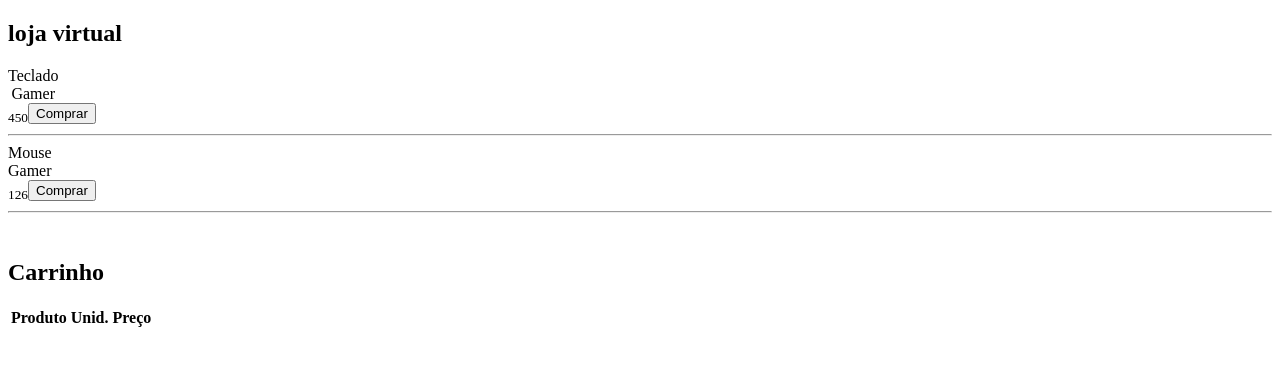
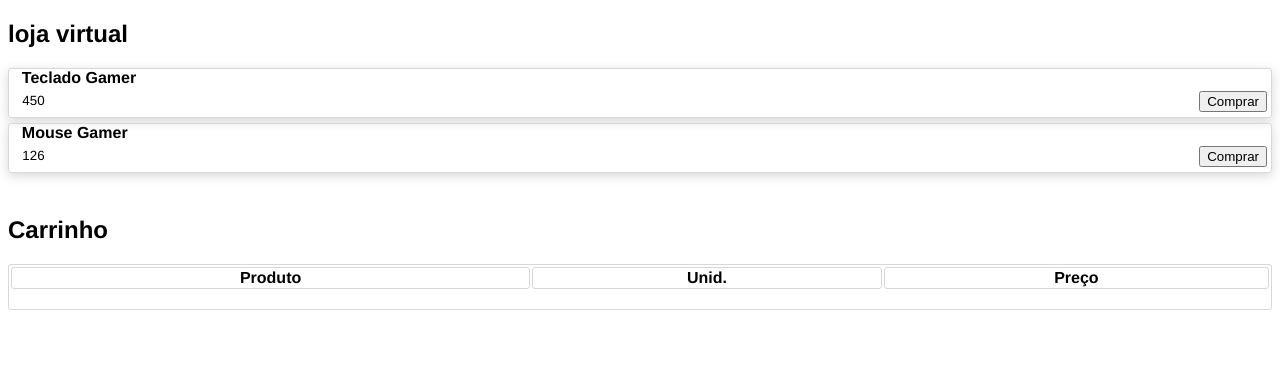
Before and after one commit to jonhtan/LPWEB---Loja-Virtual, an Angular app: page / in a window 1280 px wide. Shown: the top 366 px of the page. Built offline with nearby package versions, Linux system fonts and the light colour scheme.

Commit message:
css: style update

```diff
--- a/src/app/app.component.css
+++ b/src/app/app.component.css
@@ -0,0 +1,42 @@
+.produtos {
+    display: block;
+    border: 1px solid #d8d8d8;
+    margin-bottom: 5px;
+    height: 3em;
+    box-shadow: 0px 3px 12px #d8d8d8;
+    border-radius: 3px;
+}
+
+.nomeprod {
+    font-family: Helvetica, arial, sans-serif;
+    font-size: 16px;
+    margin: .8em;
+}
+
+.preco {
+    margin: 1em;
+}
+
+.comprar {
+    float: right;
+    margin: .3em;
+}
+
+table {
+    width: 100%;
+}
+
+.carrinho, th {
+    border: 1px solid #d8d8d8;
+    border-radius: 3px;
+}
+
+td {
+    border: 1px solid #ddd;
+}
+
+tr:nth-child(even){background-color: #f2f2f2;}
+
+#total {
+    float: right;
+}
--- a/src/app/app.component.html
+++ b/src/app/app.component.html
@@ -1,13 +1,12 @@
 <h2>{{title}}</h2>
 
-<div class="produtos">
-  <div *ngFor="let produto of produtos">
-    <caption>{{produto.getNome()}}</caption>
-    <sub>{{produto.getValor()}}</sub>
-    <button (click)="adicionaCarrinho(produto)">Comprar</button>
-    <hr>
-  </div>
+
+<div *ngFor="let produto of produtos"  class="produtos">
+  <span class="nomeprod"><b>{{produto.getNome()}}</b></span><br>
+  <sub class="preco">{{produto.getValor()}}</sub>
+  <button class="comprar" (click)="adicionaCarrinho(produto)">Comprar</button>
 </div>
+
 
 <br>
 <h2>Carrinho</h2>
@@ -24,5 +23,6 @@
       <td>{{produto.getValor()}}</td>
     </tr>
   </table>
-  <span *ngIf="total>0">Total da Compra <b>{{total}}</b></span>
+  <br>
+  <span *ngIf="total>0">Total da Compra <b id="total">{{total}}</b></span>
 </div>
--- a/src/styles.css
+++ b/src/styles.css
@@ -1 +1,4 @@
 /* You can add global styles to this file, and also import other style files */
+body {
+    font-family: Helvetica, arial, sans-serif;
+}
```
